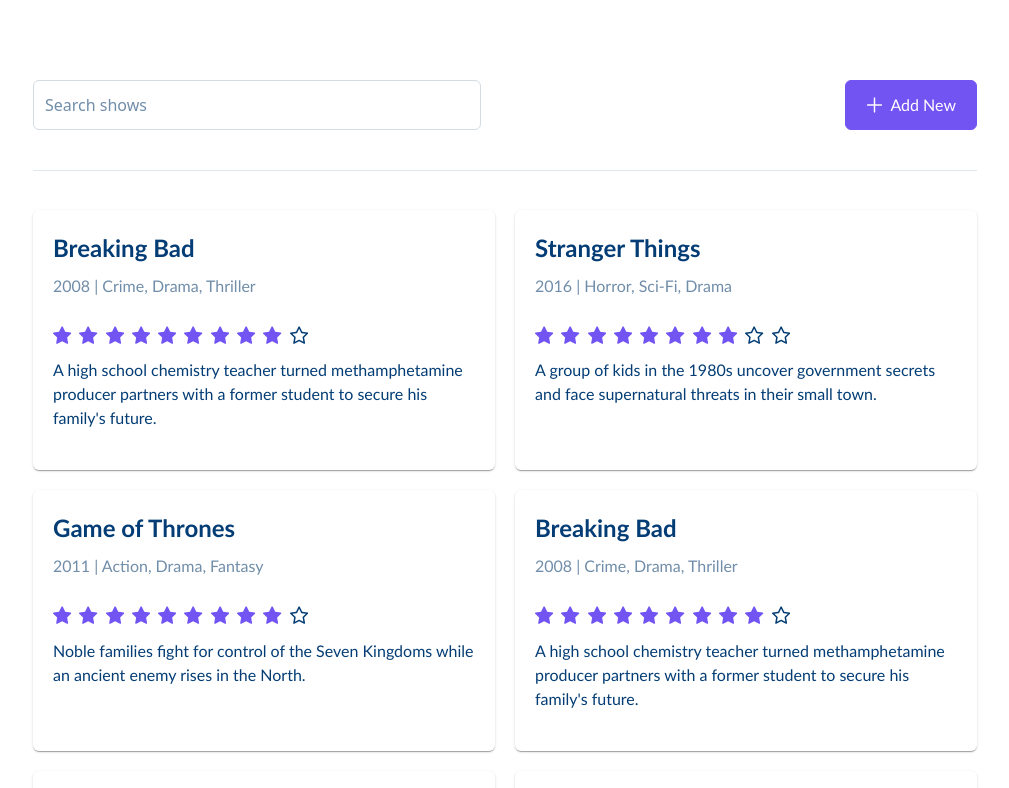
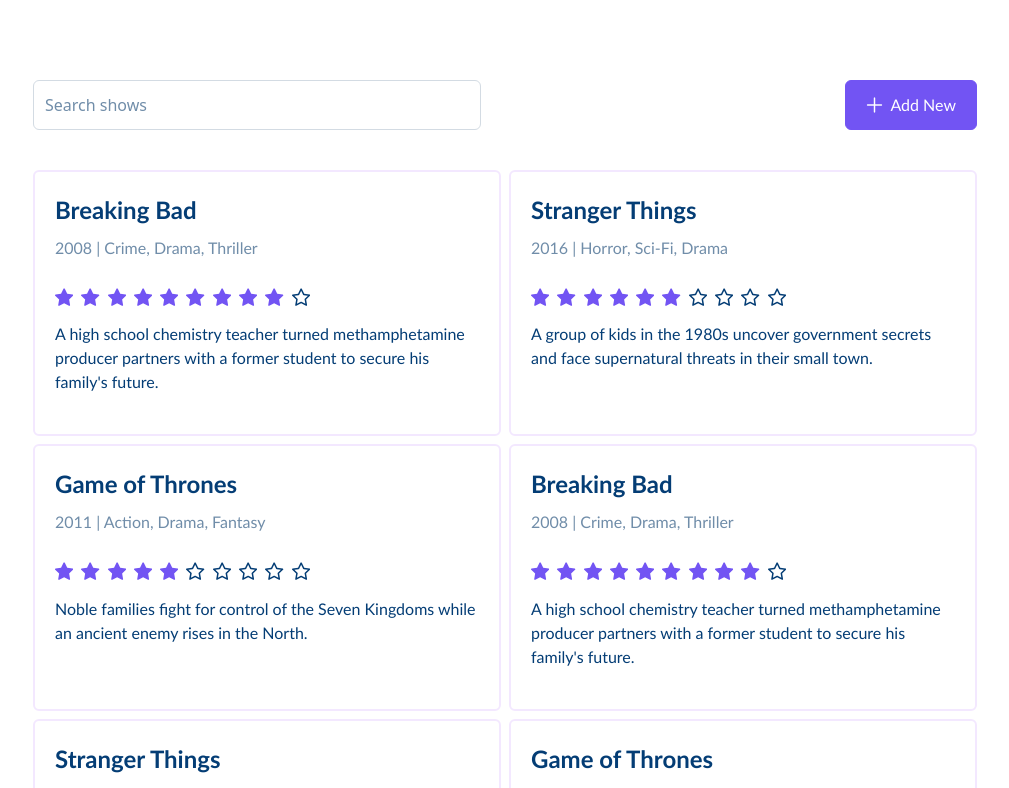
Before and after one commit to sameer1612/shows, a Next.js app: page / in a window 1280 px wide. Shown: the top 788 px of the page, without its empty margins (135-1144 px from the left). Built offline with nearby package versions, Linux system fonts and the light colour scheme.

Commit message:
made cards bordered

```diff
--- a/src/app/globals.scss
+++ b/src/app/globals.scss
@@ -10,3 +10,7 @@
   @tailwind components;
   @tailwind utilities;
 }
+
+.p-card {
+  @apply border-2 border-purple-100 shadow-none;
+}
--- a/src/app/page.tsx
+++ b/src/app/page.tsx
@@ -3,7 +3,6 @@
 import Link from 'next/link';
 import { Button } from 'primereact/button';
 import { Card } from 'primereact/card';
-import { Divider } from 'primereact/divider';
 import { FloatLabel } from 'primereact/floatlabel';
 import { InputText } from 'primereact/inputtext';
 import { Rating } from 'primereact/rating';
@@ -26,7 +25,7 @@
         'A group of kids in the 1980s uncover government secrets and face supernatural threats in their small town.',
       releaseYear: 2016,
       genres: ['Horror', 'Sci-Fi', 'Drama'],
-      rating: 8,
+      rating: 6,
       coverImage: null,
     },
     {
@@ -34,7 +33,7 @@
       synopsis: 'Noble families fight for control of the Seven Kingdoms while an ancient enemy rises in the North.',
       releaseYear: 2011,
       genres: ['Action', 'Drama', 'Fantasy'],
-      rating: 9,
+      rating: 5,
       coverImage: null,
     },
     {
@@ -104,13 +103,11 @@
         </Link>
       </header>
 
-      <Divider />
-
-      <main className="grid gap-5 grid-cols-1 md:grid-cols-2">
+      <main className="grid gap-2 grid-cols-1 md:grid-cols-2">
         {shows.map((show, idx) => (
           <Card key={idx} title={show.title} subTitle={`${show.releaseYear} | ${show.genres.join(', ')}`}>
             <Rating stars={10} cancel={false} value={show.rating} />
-            <p className="mt-3.5">{show.synopsis}</p>
+            <p className="mt-4">{show.synopsis}</p>
           </Card>
         ))}
       </main>
```
Also changed, not shown: 1 other file (tests, documents, lock files or other folders).
